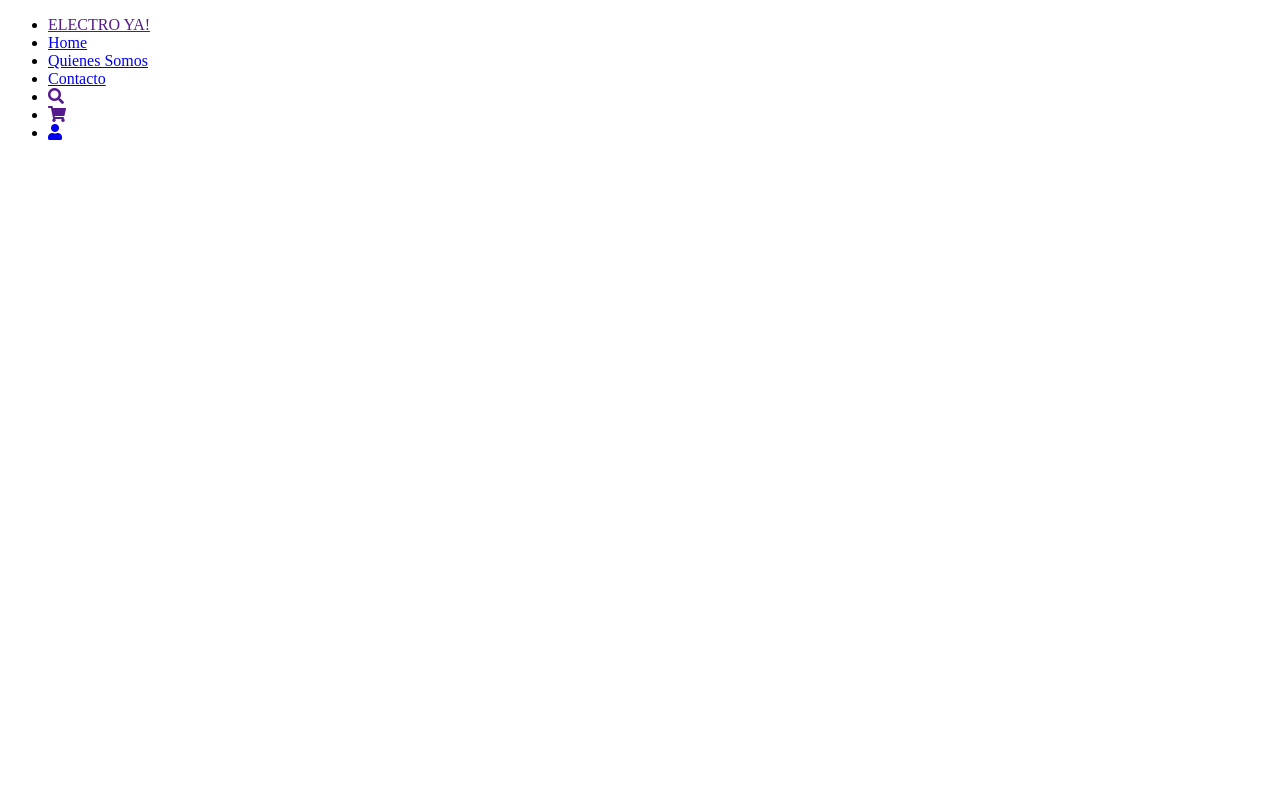
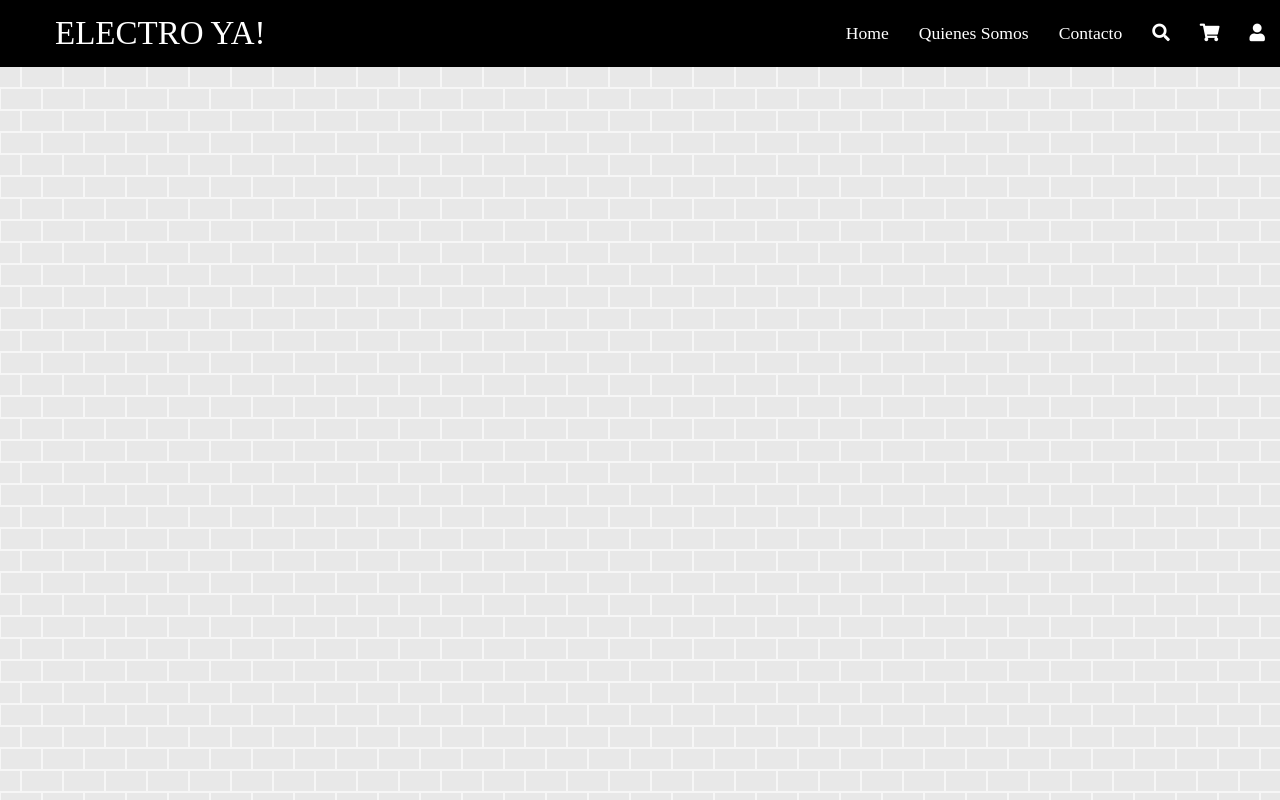
Before and after one commit to StefiRondinon/ELECTRO-YA, a plain HTML site: page productos/tablets.html in a window 1280 px wide. Drawn offline with Linux system fonts and the light colour scheme; the site is published under a folder, as on GitHub Pages, so addresses that start at the root find nothing.

Commit message:
electro-ya04

```diff
--- a/productos/tablets.html
+++ b/productos/tablets.html
@@ -11,7 +11,7 @@
         integrity="sha512-+4zCK9k+qNFUR5X+cKL9EIR+ZOhtIloNl9GIKS57V1MyNsYpYcUrUeQc9vNfzsWfV28IaLL3i96P9sdNyeRssA=="
         crossorigin="anonymous" />
     <!-- Style css -->
-    <link rel="stylesheet" href="/style.css">
+    <link rel="stylesheet" href="../style.css">
 </head>
 
 <body>
@@ -19,12 +19,12 @@
         <nav class="menu">
             <ul>
                 <li class="logo"><a href=""> ELECTRO YA!</a></li>
-                <li><a href="index.html" > Home </a></li>
-                <li><a href="Menu/Nosotros.html" > Quienes Somos </a></li>
-                <li><a href="Menu/Contacto.html" > Contacto</a></li>
+                <li><a href="../index.html" > Home </a></li>
+                <li><a href="../Menu/Nosotros.html" > Quienes Somos </a></li>
+                <li><a href="../Menu/Contacto.html" > Contacto</a></li>
                 <li><a href=""><i class="fas fa-search"></i></a></li>
-                <li><a href=""> <i class="fas fa-shopping-cart"></i> </a></li>
-                <li><a href="Menu/users.html"> <i class="fas fa-user"></i></a></li>
+                <li><a href=""><i class="fas fa-shopping-cart"></i> </a></li>
+                <li><a href="../Menu/users.html"> <i class="fas fa-user"></i></a></li>
             </ul>
         </nav>
     </header>
```
Also changed, not shown: Menu/Contacto.html (+5 -5 lines), Menu/Nosotros.html (+5 -5 lines), Menu/users.html (+5 -5 lines), productos/accesorios.html (+5 -5 lines), productos/impresoras.html (+6 -6 lines), productos/monitores.html (+6 -6 lines), productos/netbooks.html (+6 -6 lines), productos/notebooks.html (+5 -5 lines), productos/parlantes.html (+6 -6 lines), productos/sillas_gamer.html (+6 -6 lines), productos/smartphones.html (+6 -6 lines).
